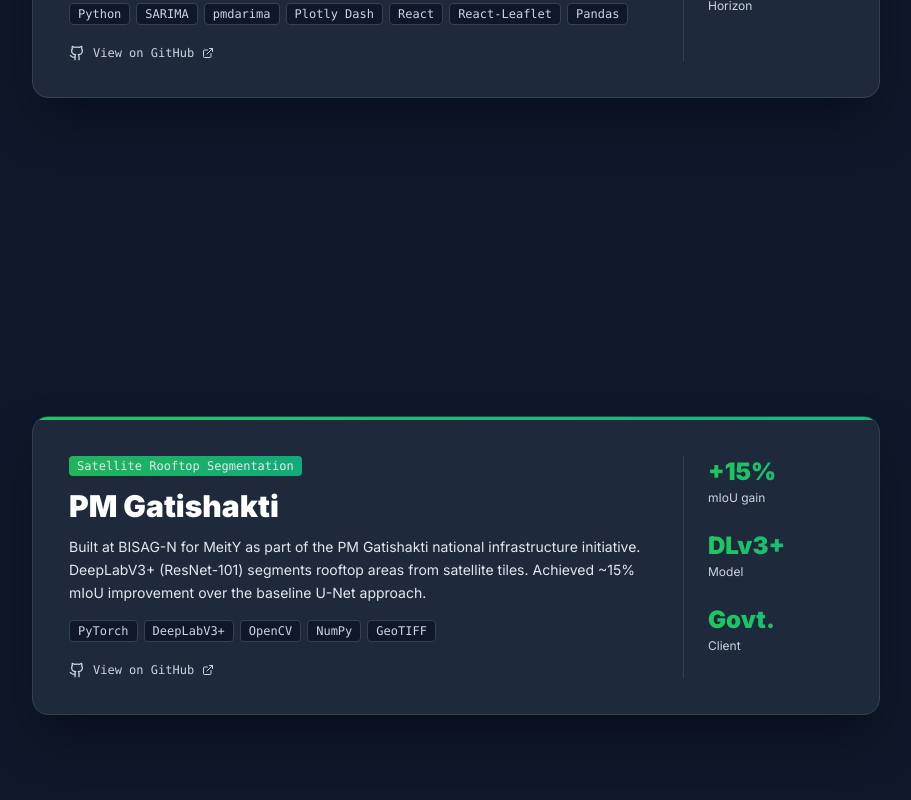
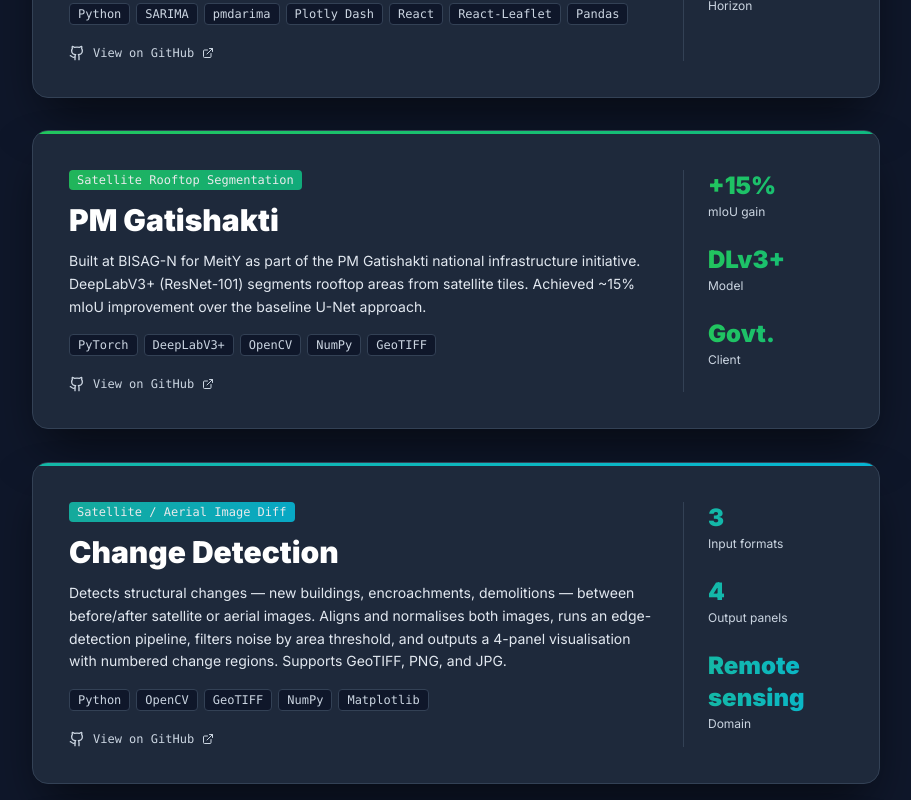
Before and after one commit to shivamshukla-exe/portfolio, a React (Vite) app: page / in a window 1280 px wide. Shown: the part 5360-6160 px from the top of the page, without its empty margins (184-1095 px from the left). Built offline with nearby package versions, Linux system fonts and the light colour scheme.

Commit message:
fix stacked cards - siblings in shared container with staggered sticky tops

```diff
--- a/src/components/AdvancedProjects.tsx
+++ b/src/components/AdvancedProjects.tsx
@@ -84,55 +84,51 @@ const projects: Project[] = [
   },
 ];
 
-const STICKY_TOP = 100;       // px from top where every card pins
-const CARD_HEIGHT_VH = 80;    // scroll length per card (in viewport units)
+const STICKY_BASE = 90;   // px from top where the first card pins
+const STICKY_STEP = 26;   // each card pins this much further down (stair-step lip)
 
 export default function AdvancedProjects() {
   const [hoveredIndex, setHoveredIndex] = useState<number | null>(null);
-  const wrapperRefs  = useRef<(HTMLDivElement | null)[]>([]);
-  const innerRefs    = useRef<(HTMLDivElement | null)[]>([]);
+  const cardRefs = useRef<(HTMLDivElement | null)[]>([]);
 
-  // On scroll, compute per-card scale + opacity based on how much of the
-  // *next* card has covered this one. This is the AWS pattern.
+  // Shrink + dim a card once the NEXT card rises up to cover it.
   useEffect(() => {
     let raf = 0;
 
     const update = () => {
-      const vh = window.innerHeight;
+      raf = 0;
+      cardRefs.current.forEach((card, i) => {
+        if (!card) return;
+        const next = cardRefs.current[i + 1];
 
-      wrapperRefs.current.forEach((wrap, i) => {
-        if (!wrap) return;
-        const inner = innerRefs.current[i];
-        if (!inner) return;
+        if (!next) {
+          // last card stays pristine
+          card.style.transform = 'scale(1)';
+          card.style.opacity = '1';
+          card.style.filter = 'brightness(1)';
+          return;
+        }
 
-        const rect = wrap.getBoundingClientRect();
-        // Progress: 0 while card is in view, grows to 1 as next card pushes it away
-        // We measure: how far has the card scrolled past its pin?
-        const cardHeightPx = vh * CARD_HEIGHT_VH / 100;
-        const scrolledPast = -rect.top + STICKY_TOP; // px past pin
-        let progress = scrolledPast / cardHeightPx;
+        const pinTop = STICKY_BASE + i * STICKY_STEP;
+        const nextTop = next.getBoundingClientRect().top;
+
+        // progress 0 → 1 as the next card travels the last ~420px up to the pin
+        const COVER = 420;
+        let progress = 1 - (nextTop - pinTop) / COVER;
         progress = Math.max(0, Math.min(1, progress));
 
-        // Don't shrink the last card
-        if (i === projects.length - 1) progress = 0;
+        const scale = 1 - progress * 0.07;
+        const opacity = 1 - progress * 0.4;
+        const brightness = 1 - progress * 0.35;
 
-        // Scale shrinks 0 → 0.06, opacity dims to 0.55, brightness to 0.7
-        const scale      = 1 - progress * 0.06;
-        const opacity    = 1 - progress * 0.45;
-        const brightness = 1 - progress * 0.3;
-        const yShift     = -progress * 12; // slight pull-up for depth
-
-        inner.style.transform = `translate3d(0, ${yShift}px, 0) scale(${scale})`;
-        inner.style.opacity   = `${opacity}`;
-        inner.style.filter    = `brightness(${brightness})`;
+        card.style.transform = `scale(${scale})`;
+        card.style.opacity = `${opacity}`;
+        card.style.filter = `brightness(${brightness})`;
       });
-
-      raf = 0;
     };
 
     const onScroll = () => {
-      if (raf) return;
-      raf = requestAnimationFrame(update);
+      if (!raf) raf = requestAnimationFrame(update);
     };
 
     update();
@@ -146,10 +142,7 @@ export default function AdvancedProjects() {
   }, []);
 
   return (
-    <section
-      id="projects"
-      className="relative bg-slate-900"
-    >
+    <section id="projects" className="relative bg-slate-900">
       {/* heading */}
       <div className="max-w-4xl mx-auto px-6 pt-24 pb-12">
         <h2 className="text-5xl md:text-7xl font-black text-white mb-4">Projects</h2>
@@ -159,26 +152,16 @@ export default function AdvancedProjects() {
         </p>
       </div>
 
-      {/* card stack */}
-      <div className="max-w-4xl mx-auto px-6 pb-32">
+      {/* card stack — all cards are SIBLINGS in one container, each sticky */}
+      <div className="max-w-4xl mx-auto px-6 pb-[45vh] space-y-8">
         {projects.map((project, index) => (
           <div
             key={index}
-            ref={el => { wrapperRefs.current[index] = el; }}
-            className="relative"
+            ref={el => { cardRefs.current[index] = el; }}
+            className="sticky will-change-transform"
             style={{
-              // Each wrapper is tall — that's what gives us scroll distance
-              // to pin the inner card while moving past it
-              height: `${CARD_HEIGHT_VH}vh`,
-            }}
-          >
-            <div
-              ref={el => { innerRefs.current[index] = el; }}
-              className="sticky will-change-transform origin-top"
-              style={{
-                top: `${STICKY_TOP}px`,
+              top: `${STICKY_BASE + index * STICKY_STEP}px`,
               zIndex: index + 1,
-                // start at no transform; JS updates inline styles
               transformOrigin: 'center top',
             }}
             onMouseEnter={() => setHoveredIndex(index)}
@@ -188,9 +171,9 @@ export default function AdvancedProjects() {
               className={`
                 relative rounded-2xl overflow-hidden
                 bg-slate-800 border border-slate-700
-                  shadow-2xl shadow-black/50
+                shadow-2xl shadow-black/60
                 transition-shadow duration-300
-                  ${hoveredIndex === index ? 'shadow-blue-500/15' : ''}
+                ${hoveredIndex === index ? 'shadow-blue-500/20' : ''}
               `}
             >
               {/* accent bar */}
@@ -260,7 +243,6 @@ export default function AdvancedProjects() {
               />
             </div>
           </div>
-          </div>
         ))}
       </div>
     </section>
```
Lines whose indentation alone changed are shown as unchanged.
